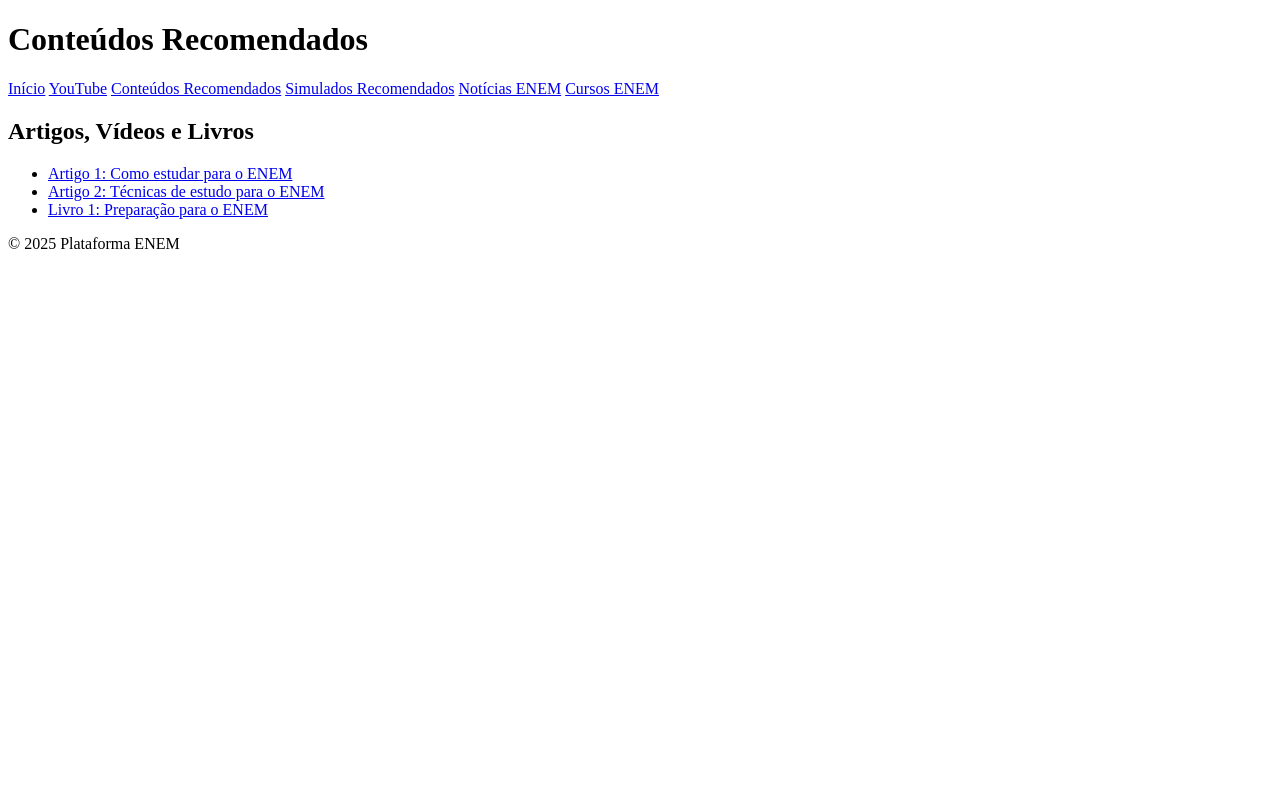
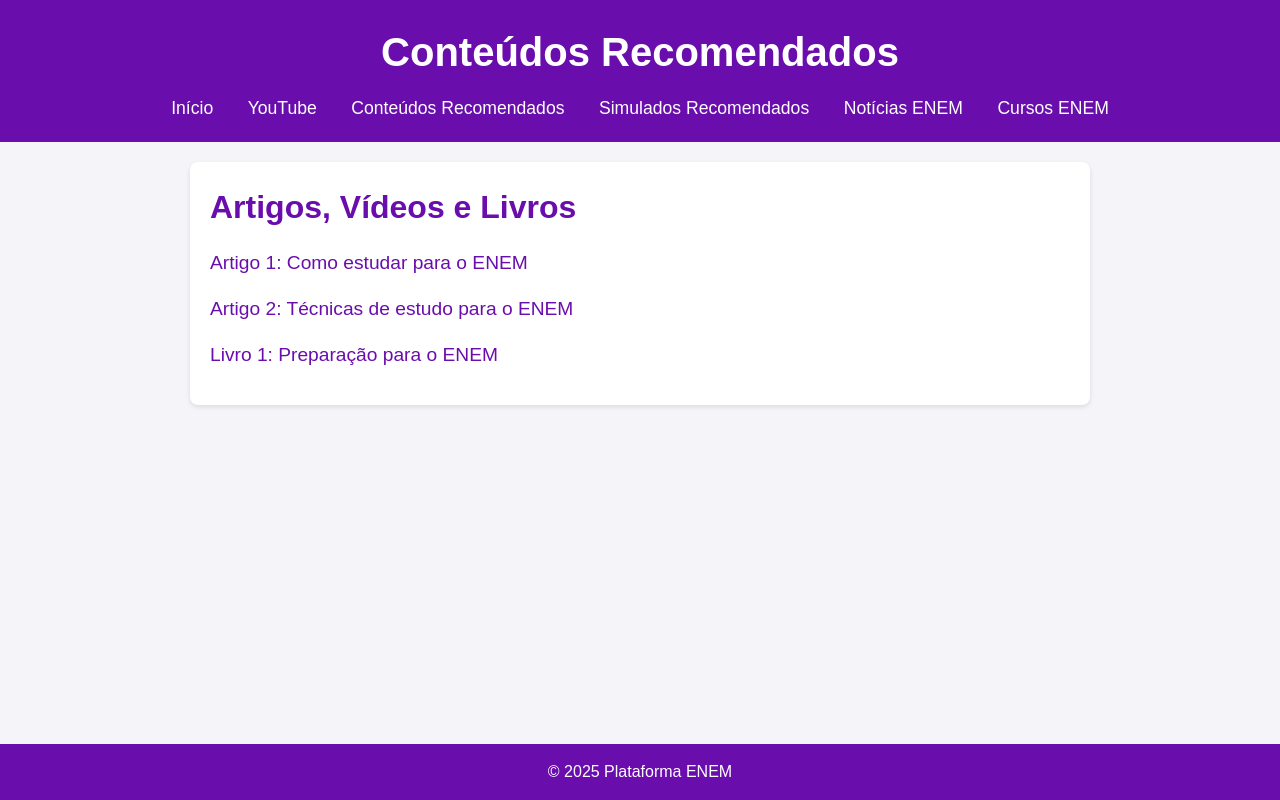
Before and after one commit to kaiquedoliveira/projeto-senai, a website: page front-end/views/content-rec.html in a window 1280 px wide. Drawn offline with Linux system fonts and the light colour scheme; the site is published under a folder, as on GitHub Pages, so addresses that start at the root find nothing.

Commit message:
atualizando os links

```diff
--- a/front-end/views/content-rec.html
+++ b/front-end/views/content-rec.html
@@ -4,18 +4,18 @@
   <meta charset="UTF-8">
   <meta name="viewport" content="width=device-width, initial-scale=1.0">
   <title>Conteúdos Recomendados - Plataforma ENEM</title>
-  <link rel="stylesheet" href="/front-end/css/style.css">
+  <link rel="stylesheet" href="../css/style.css">
 </head>
 <body>
   <header>
     <h1>Conteúdos Recomendados</h1>
     <nav>
-        <a href="/front-end/views/index.html">Início</a>
-        <a href="/front-end/views/ content-youtube.html">YouTube</a>
-        <a href="/front-end/views/content-rec.html">Conteúdos Recomendados</a>
-        <a href="/front-end/views/content-simulados.html">Simulados Recomendados</a>
-        <a href="/front-end/views/content-noticias.html">Notícias ENEM</a>
-        <a href="/front-end/views/content-cursos.html">Cursos ENEM</a>
+        <a href="../views/index.html">Início</a>
+        <a href="../views/ content-youtube.html">YouTube</a>
+        <a href="../views/content-rec.html">Conteúdos Recomendados</a>
+        <a href="../views/content-simulados.html">Simulados Recomendados</a>
+        <a href="../views/content-noticias.html">Notícias ENEM</a>
+        <a href="../views/content-cursos.html">Cursos ENEM</a>
     </nav>
   </header>
 
```
Also changed, not shown: front-end/views/ content-youtube.html (+7 -7 lines), front-end/views/cadastro.html (+2 -2 lines), front-end/views/content-conteudo.html (+7 -7 lines), front-end/views/content-cursos.html (+7 -7 lines), front-end/views/content-noticias.html (+7 -7 lines), front-end/views/content-simulados.html (+7 -7 lines), front-end/views/index.html (+6 -6 lines), front-end/views/login.html (+2 -2 lines).
